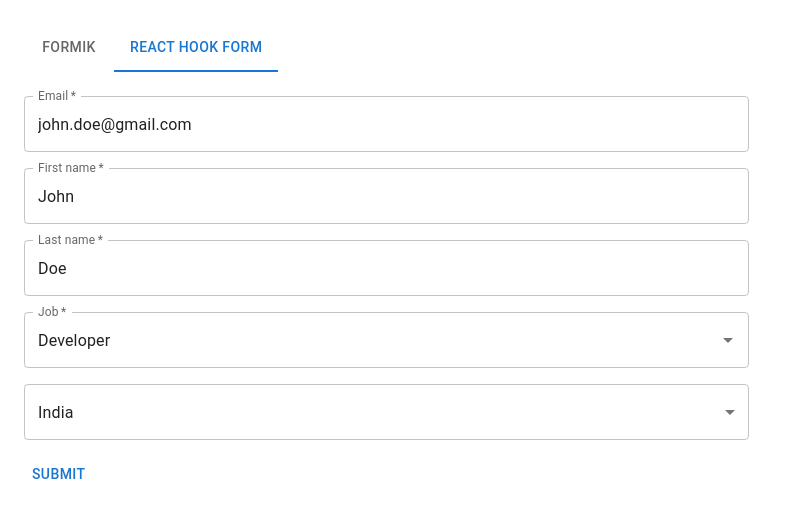
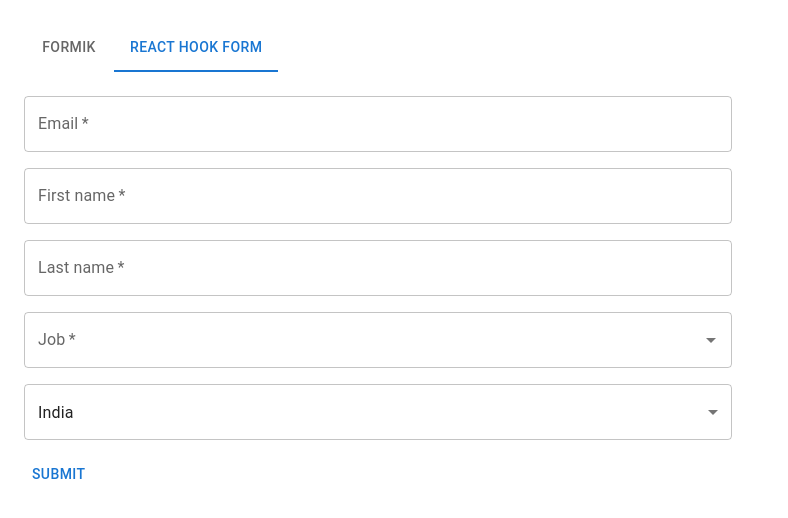
Before and after one commit to anthony-tron/test-hook-forms, a React (Vite) app: page / in a window 1280 px wide. Both pictures are taken after a click on the tab "REACT HOOK FORM". Shown: the top 518 px of the page, without its empty margins (0-788 px from the left). Built offline with nearby package versions, Linux system fonts and the light colour scheme.

Commit message:
fix: remove default values

```diff
--- a/src/demo/ReactHookFormDemo.jsx
+++ b/src/demo/ReactHookFormDemo.jsx
@@ -46,13 +46,11 @@ export default function ReactHookFormDemo() {
 
   const { control, register, handleSubmit, formState: { errors } } = useForm({
     defaultValues: {
-      firstName: 'John',
-      lastName: 'Doe',
-      email: 'john.doe@gmail.com',
+      firstName: '',
+      lastName: '',
+      email: '',
       country: countries[0],
-      job: {
-        label: jobs[0],
-      },
+      job: null,
     },
     resolver,
   });
```
